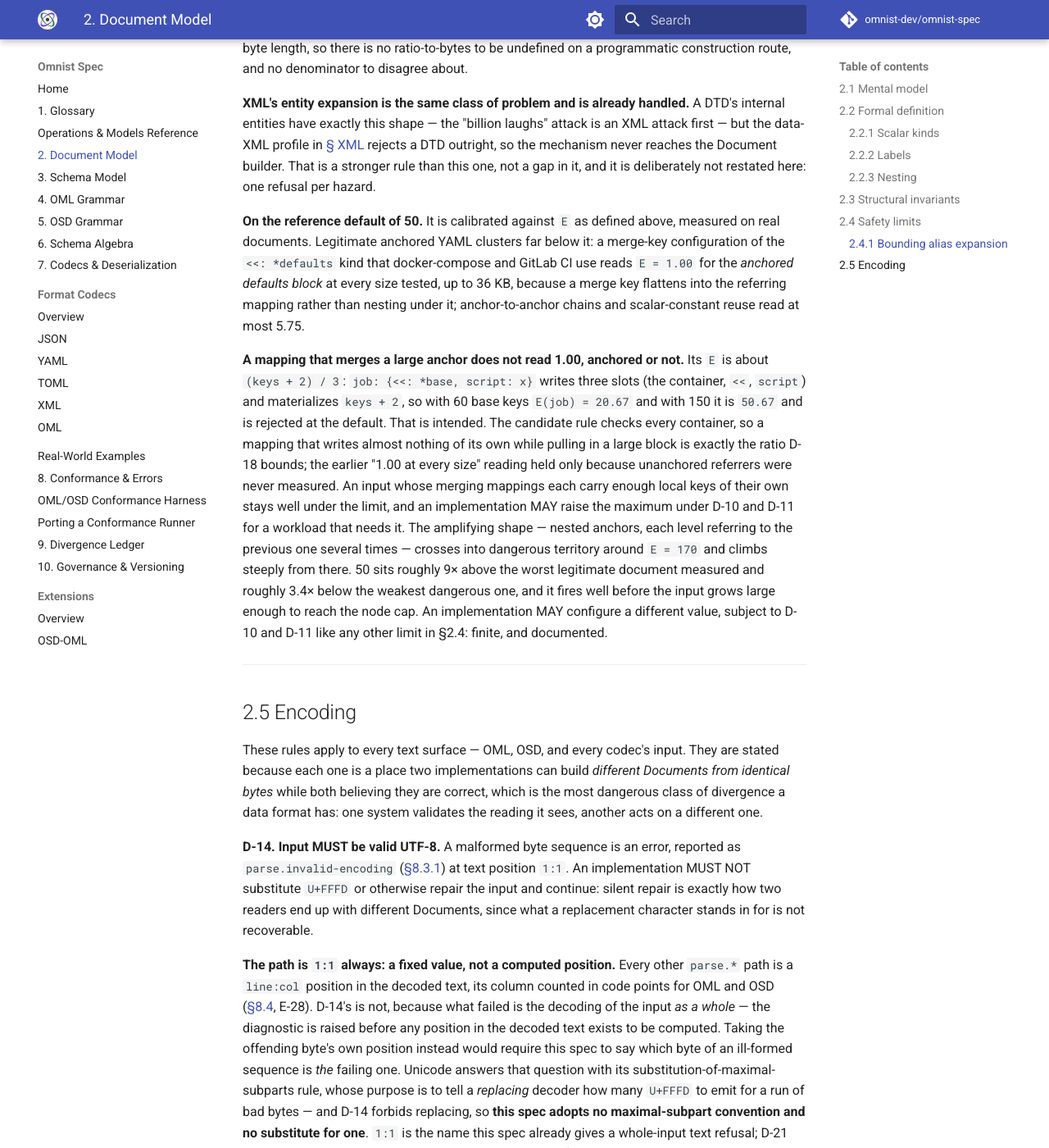
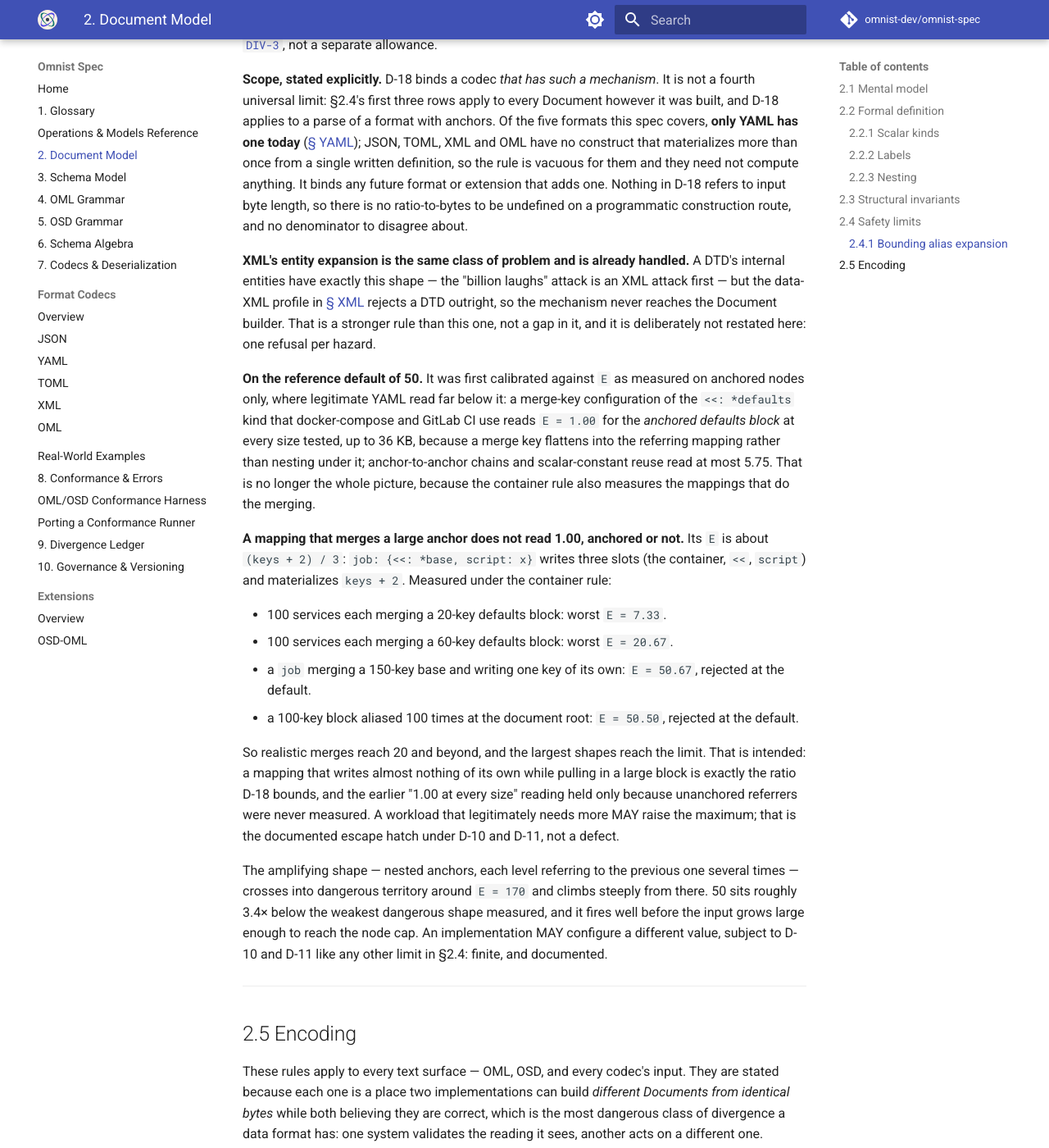
Before and after one commit to omnist-dev/omnist-spec, an MkDocs documentation site: the page built from docs/02-document-model.md, in a window 1280 px wide and 1400 px high, scrolled down 9786 px. Shown: the whole window at 82% size. Built offline with MkDocs 1.6.1 and Material for MkDocs 9.7.7, drawn with Linux system fonts in a browser that asks for light colours; comment, search, counter and statistics services are not loaded; some of the changed text lies outside the part shown.

Commit message:
Address review nits on D-18 container rule (#121)
Specify inline merge source S/W, add inline boundary pair (312 vectors),
replace stale calibration paragraph with measured numbers, fix ledger and
porting-guide wording, rewrap.

Co-Authored-By: Claude Sonnet 5.5 <noreply@anthropic.com>

````diff
--- a/docs/02-document-model.md
+++ b/docs/02-document-model.md
@@ -305,8 +305,21 @@ For a candidate node `a`:
   each alias materializes, exactly as for an anchored node; the absence of an
   anchor changes nothing about its `E`.
 - A **mapping written inline as a merge source** (YAML `<<: {a: 1}`) is a
-  candidate. Its slots are written where it appears, it contributes `W - 1`
-  to the referring mapping like any merge source, and its own `E` is 1.00.
+  candidate. In the referrer's `S`, the `<<` entry's value counts as one slot,
+  exactly as an alias there does, and the inline mapping's own written values
+  add their slots on top; the inline container is that one slot, not a second.
+  In `W` the inline container is flattened away like any merge source's, so
+  the inline mapping contributes `W - 1`. Worked, for
+  `t: {<<: {a: 1}, z: 1}`:
+
+  ```
+  W(t) = 1 + 1 + 1 = 3     S(t) = 4  (t, the << slot, a, z)     E(t) = 0.75
+  ```
+
+  The inline mapping's own `E` is computed like any candidate's, over its own
+  subtree (`W = S = 2` for `{a: 1}`): it is 1.00 only when it contains no
+  aliases. Aliases written inside it add to its `W` and count one slot each in
+  its `S`, so it can exceed the maximum on its own.
   The sequence carrying a merge key's aliases is not a candidate: it is a
   syntactic carrier and holds no slot (below).
 - A container nested inside another candidate is checked on its own **and**
@@ -420,9 +433,9 @@ maximum of 6 for exactly the reason an anchored `t` would be.
   and a wrapped `W` can compare *under* the maximum, turning the attack input
   into an accept. `W` accumulation MUST be saturating (or arbitrary-precision)
   regardless of when the check runs, because an unanchored container can carry
-  a `W` as large as an anchored one. An implementation that does defer the check MUST otherwise
-  guard against that overflow, with a checked or saturating accumulation or an
-  arbitrary-precision `W`.
+  a `W` as large as an anchored one. An implementation that does defer the
+  check MUST otherwise guard against that overflow, with a checked or
+  saturating accumulation or an arbitrary-precision `W`.
 - **D-20.** An anchored definition that refers to itself, directly or through
   a cycle of other definitions, has unbounded `W` and MUST be rejected under
   this limit, with `document.limit.alias-expansion` — the same code as any
@@ -457,31 +470,41 @@ laughs" attack is an XML attack first — but the data-XML profile in
 reaches the Document builder. That is a stronger rule than this one, not a
 gap in it, and it is deliberately not restated here: one refusal per hazard.
 
-**On the reference default of 50.** It is calibrated against `E` as defined
-above, measured on real documents. Legitimate anchored YAML clusters far
-below it: a merge-key configuration of the `<<: *defaults` kind that
-docker-compose and GitLab CI use reads `E = 1.00` for the *anchored
-defaults block* at every size tested, up to 36 KB, because a merge key
-flattens into the referring mapping rather than nesting under it;
-anchor-to-anchor chains and scalar-constant reuse read at most 5.75.
+**On the reference default of 50.** It was first calibrated against `E` as
+measured on anchored nodes only, where legitimate YAML read far below it: a
+merge-key configuration of the `<<: *defaults` kind that docker-compose and
+GitLab CI use reads `E = 1.00` for the *anchored defaults block* at every size
+tested, up to 36 KB, because a merge key flattens into the referring mapping
+rather than nesting under it; anchor-to-anchor chains and scalar-constant
+reuse read at most 5.75. That is no longer the whole picture, because the
+container rule also measures the mappings that do the merging.
 
 **A mapping that merges a large anchor does not read 1.00, anchored or not.**
 Its `E` is about `(keys + 2) / 3`: `job: {<<: *base, script: x}` writes three
-slots (the container, `<<`, `script`) and materializes `keys + 2`, so with 60
-base keys `E(job) = 20.67` and with 150 it is `50.67` and is rejected at the
-default. That is intended. The candidate rule checks every container, so a
-mapping that writes almost nothing of its own while pulling in a large block
-is exactly the ratio D-18 bounds; the earlier "1.00 at every size" reading
-held only because unanchored referrers were never measured. An input whose
-merging mappings each carry enough local keys of their own stays well under
-the limit, and an implementation MAY raise the maximum under D-10 and D-11
-for a workload that needs it. The amplifying shape — nested anchors, each level referring to the
-previous one several times — crosses into dangerous territory around
-`E = 170` and climbs steeply from there. 50 sits roughly 9× above the worst
-legitimate document measured and roughly 3.4× below the weakest dangerous
-one, and it fires well before the input grows large enough to reach the node
-cap. An implementation MAY configure a different value, subject to D-10 and
-D-11 like any other limit in §2.4: finite, and documented.
+slots (the container, `<<`, `script`) and materializes `keys + 2`. Measured
+under the container rule:
+
+- 100 services each merging a 20-key defaults block: worst `E = 7.33`.
+- 100 services each merging a 60-key defaults block: worst `E = 20.67`.
+- a `job` merging a 150-key base and writing one key of its own: `E = 50.67`,
+  rejected at the default.
+- a 100-key block aliased 100 times at the document root: `E = 50.50`,
+  rejected at the default.
+
+So realistic merges reach 20 and beyond, and the largest shapes reach the
+limit. That is intended: a mapping that writes almost nothing of its own while
+pulling in a large block is exactly the ratio D-18 bounds, and the earlier
+"1.00 at every size" reading held only because unanchored referrers were never
+measured. A workload that legitimately needs more MAY raise the maximum; that
+is the documented escape hatch under D-10 and D-11, not a defect.
+
+The amplifying shape — nested anchors, each level referring to the previous
+one several times — crosses into dangerous territory around `E = 170` and
+climbs steeply from there. 50 sits roughly 3.4× below the weakest dangerous
+shape measured, and it fires well before the input grows large enough to
+reach the node cap. An implementation MAY configure a different value,
+subject to D-10 and D-11 like any other limit in §2.4: finite, and
+documented.
 
 ---
 
````
Also changed, not shown: CHANGELOG.md (+2 -2 lines), docs/09-divergence-ledger.md (+10 -5 lines), docs/porting-a-conformance-runner.md (+12 -9 lines), 1 other file.
